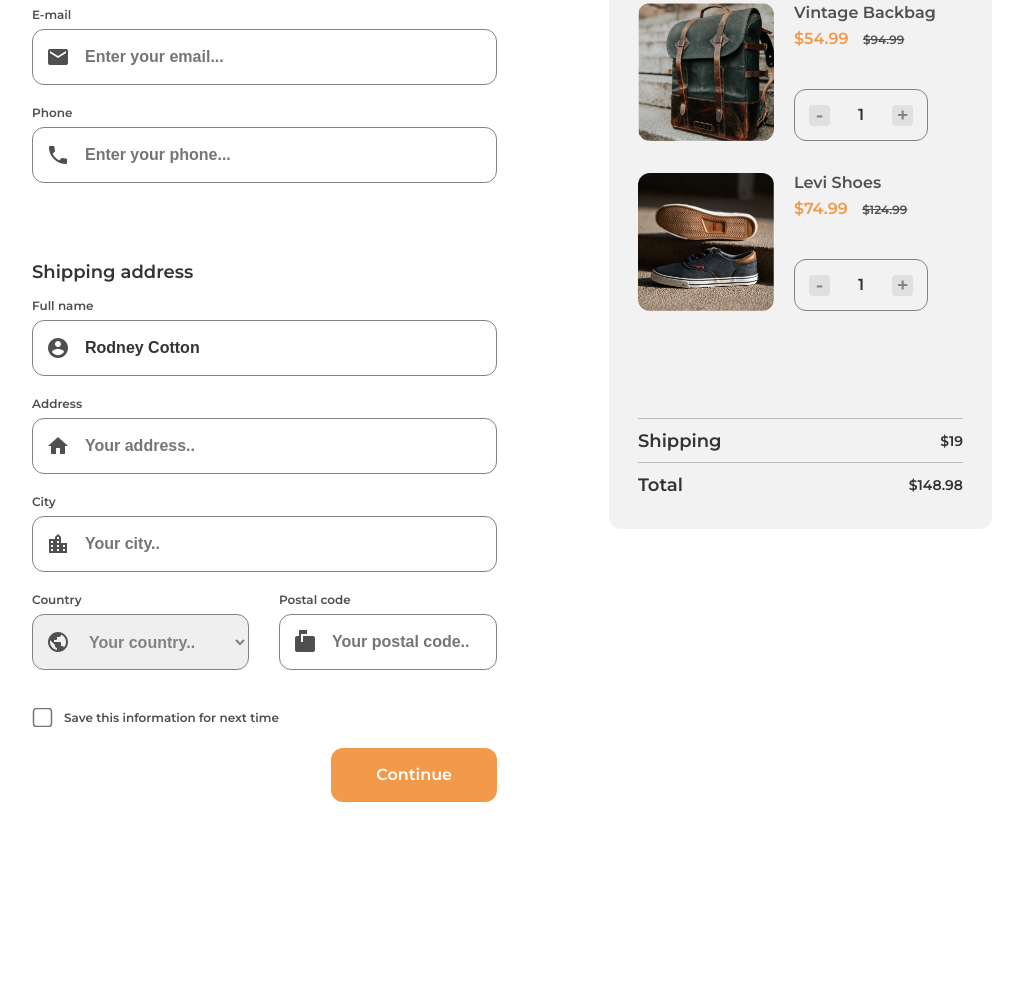
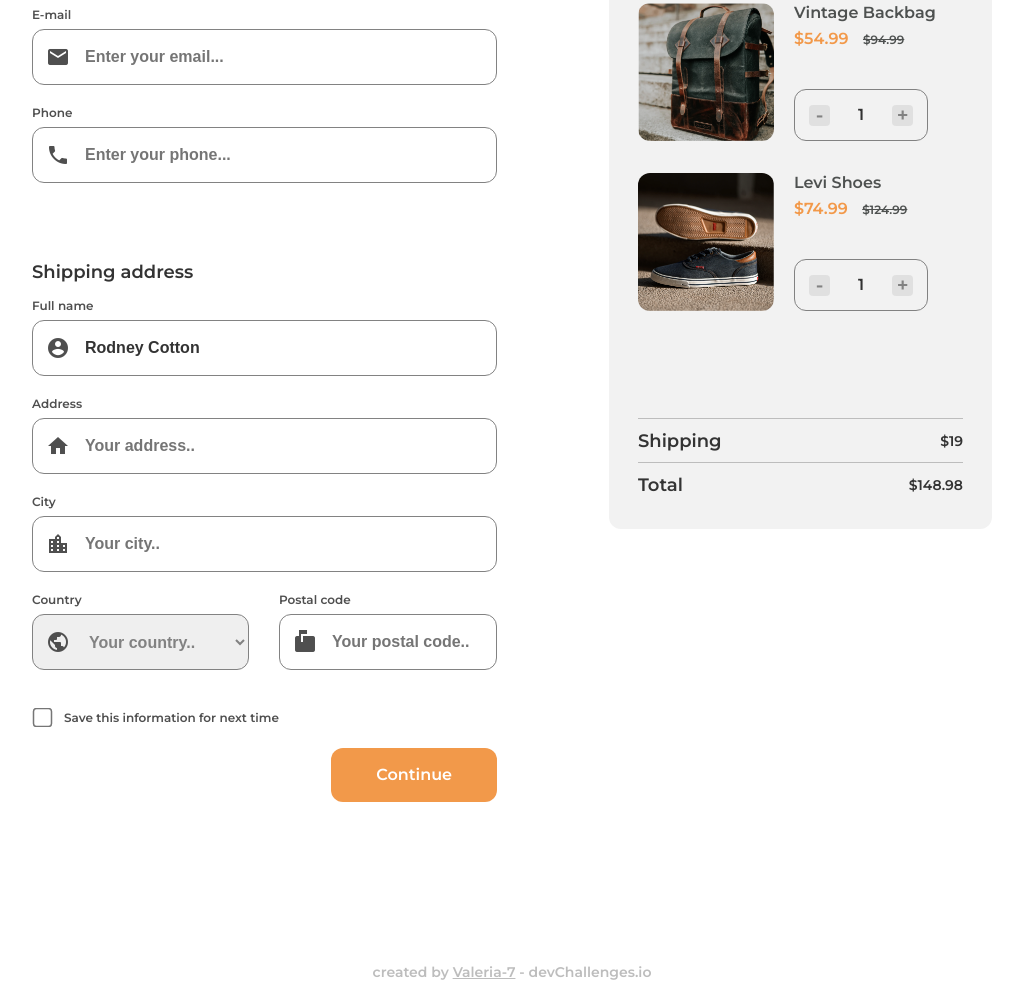
Before and after one commit to Valeria-7/DevCh_rwd_6-checkout-page, a plain HTML site: page index.html in a window 1280 px wide. Shown: the part 188-1193 px from the top of the page, without its empty margins (128-1151 px from the left). Before the commit the page ends 990 px from the top, so only its background shows below. Drawn offline with Linux system fonts and the light colour scheme.

Commit message:
feat: add footer

```diff
--- a/index.html
+++ b/index.html
@@ -158,6 +158,11 @@
         </div>
       </div>
     </main>
-
+    <footer class="footer container">
+      <span class="footer-info">created by
+        <a href="https://github.com/Valeria-7" target="_blank" class="footer-link username">Valeria-7</a> -
+        <a href="https://devchallenges.io/" target="_blank" class="footer-link">devChallenges.io</a>
+      </span>
+    </footer>
   </body>
 </html>
--- a/style.css
+++ b/style.css
@@ -242,3 +242,30 @@ body {
   line-height: 17px;
   color: #333333;
 }
+
+.footer {
+  margin-top: 160px;
+  margin-bottom: 24px;
+  text-align: center;
+}
+
+.footer-info {
+  font-size: 14px;
+  line-height: 17px;
+  color: #bdbdbd;
+}
+
+.footer-link {
+  text-decoration: none;
+  color: #bdbdbd;
+  transition: 0.3s;
+}
+
+.footer-link:hover {
+  color: #7e7b7b;
+}
+
+.username {
+  text-decoration: underline;
+  font-weight: bold;
+}
```
